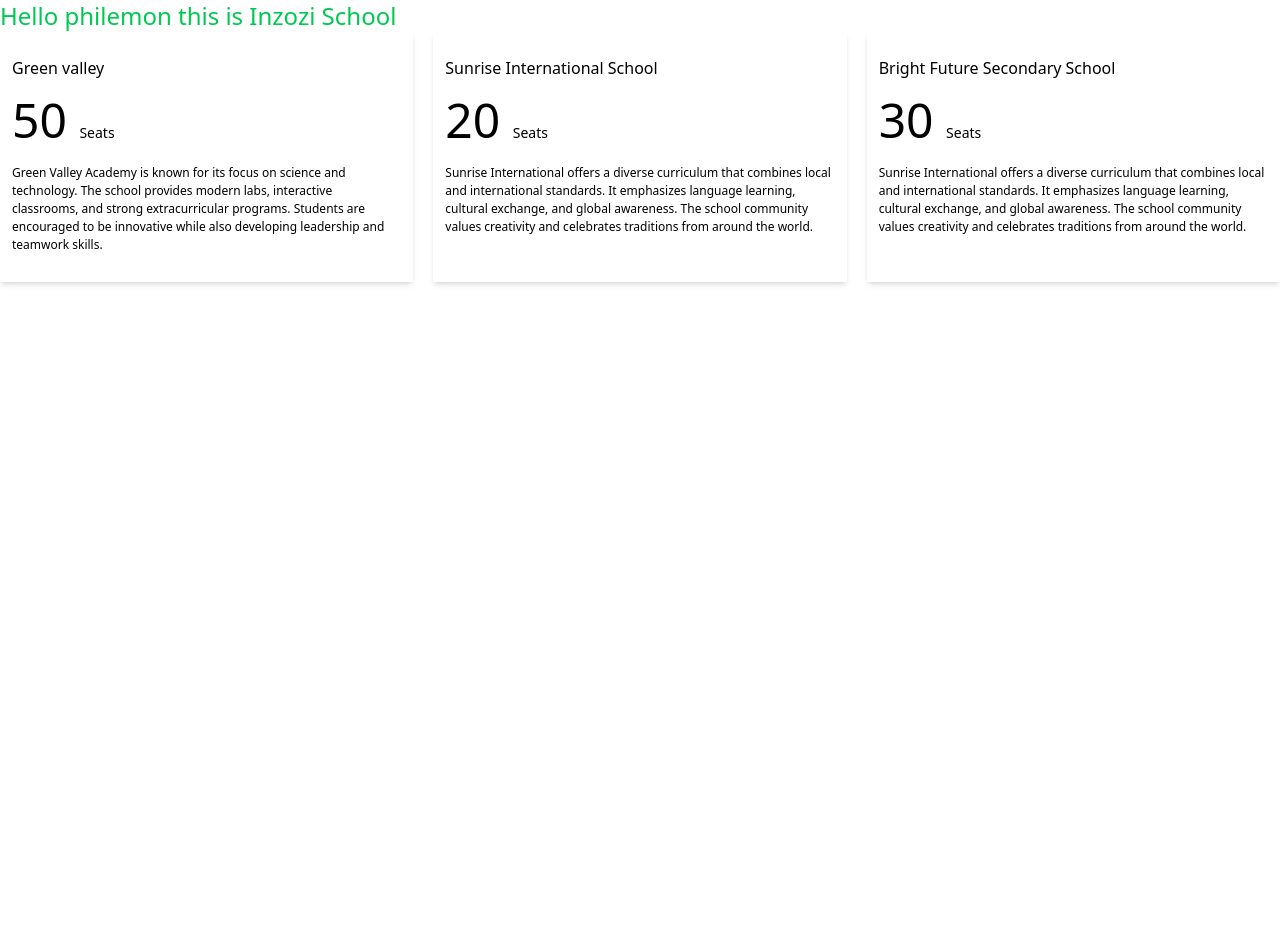
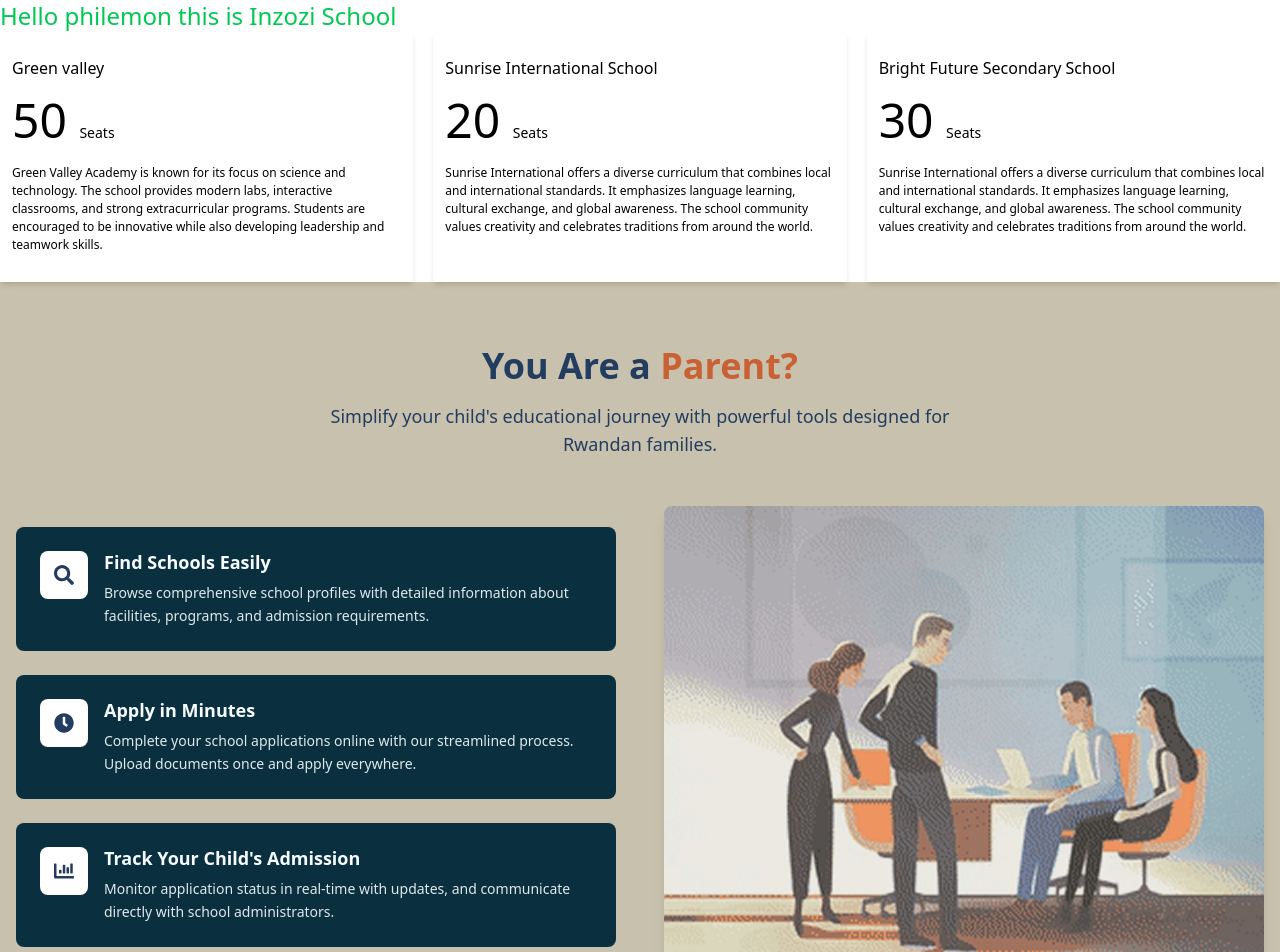
Before and after one commit to Solvit-Africa-Training-Center/InzoziSchool_Frontend, a React (Vite) app: page / in a window 1280 px wide. Shown: the top 952 px of the page. Before the commit the page ends 800 px from the top, so only its background shows below. Built offline with nearby package versions, Linux system fonts and the light colour scheme.

Commit message:
added parent section

```diff
--- a/src/App.tsx
+++ b/src/App.tsx
@@ -1,10 +1,12 @@
+import ParentSection from './Components/ParentSection';
 import Schools from './Components/Schools';
 
 function App() {
   return (
-    <div>
+    <>
       <Schools />
-    </div>
+      <ParentSection />
+    </>
   );
 }
 
--- /dev/null
+++ b/src/Components/FeatureCard.tsx
@@ -0,0 +1,72 @@
+// src/Components/FeatureCard.tsx
+import React from 'react';
+
+interface FeatureCardProps {
+  icon: React.ReactNode;
+  title: string;
+  description: string;
+  variant?: 'default' | 'light' | 'dark';
+  iconBgColor?: string;
+  iconTextColor?: string;
+  cardBgColor?: string;
+  textColor?: string;
+}
+
+const FeatureCard: React.FC<FeatureCardProps> = ({
+  icon,
+  title,
+  description,
+  variant = 'default',
+  iconBgColor,
+  iconTextColor,
+  cardBgColor,
+  textColor,
+}) => {
+  const getVariantClasses = () => {
+    switch (variant) {
+      case 'light':
+        return {
+          card: 'bg-white hover:bg-gray-50',
+          text: 'text-gray-800',
+          iconBg: 'bg-blue-100',
+          iconText: 'text-blue-600',
+        };
+      case 'dark':
+        return {
+          card: 'bg-gray-800 hover:bg-gray-700',
+          text: 'text-white',
+          iconBg: 'bg-white',
+          iconText: 'text-gray-800',
+        };
+      default:
+        return {
+          card: 'bg-[#0A303F] hover:bg-[#0A303F]/90',
+          text: 'text-[#F6FCFF]',
+          iconBg: 'bg-white',
+          iconText: 'text-[#223D60]',
+        };
+    }
+  };
+
+  const variantClasses = getVariantClasses();
+
+  return (
+    <div className={`${cardBgColor || variantClasses.card} p-6 rounded-lg flex items-start space-x-4 max-w-2xl transition-colors duration-200`}>
+      <div className={`flex-shrink-0 w-12 h-12 ${iconBgColor || variantClasses.iconBg} rounded-lg flex items-center justify-center`}>
+        <div className={`${iconTextColor || variantClasses.iconText}`}>
+          {icon}
+        </div>
+      </div>
+      <div className="flex-1">
+        <h3 className={`${textColor || variantClasses.text} font-semibold mb-2 text-lg leading-tight`}>
+          {title}
+        </h3>
+        <p className={`${textColor || variantClasses.text} text-sm opacity-90 leading-relaxed`}>
+          {description}
+        </p>
+      </div>
+    </div>
+  );
+};
+
+export default FeatureCard;
--- /dev/null
+++ b/src/Components/ParentSection.tsx
@@ -0,0 +1,77 @@
+import React from 'react';
+import { FaChartBar, FaSearch, FaClock } from 'react-icons/fa';
+import FeatureCard from './FeatureCard';
+
+const ParentSection: React.FC = () => {
+  const features = [
+    {
+      icon: <FaSearch className="w-5 h-5" />,
+      title: 'Find Schools Easily',
+      description: 'Browse comprehensive school profiles with detailed information about facilities, programs, and admission requirements.',
+    },
+    {
+      icon: <FaClock className="w-5 h-5" />,
+      title: 'Apply in Minutes',
+      description: 'Complete your school applications online with our streamlined process. Upload documents once and apply everywhere.',
+    },
+    {
+      icon: <FaChartBar className="w-5 h-5" />,
+      title: 'Track Your Child\'s Admission',
+      description: 'Monitor application status in real-time with updates, and communicate directly with school administrators.',
+    },
+  ];
+
+  return (
+    <section className="bg-[#C8C1AD] py-16 px-4">
+      <div className="max-w-7xl mx-auto">
+        <div className="text-center mb-12">
+          <h2 className="text-4xl font-bold mb-4">
+            <span className="text-[#223D60]">You Are a </span>
+            <span className="text-[#C96134]">Parent?</span>
+          </h2>
+          <p className="text-[#223D60] text-lg max-w-2xl mx-auto">
+            Simplify your child's educational journey with powerful tools designed for Rwandan families.
+          </p>
+        </div>
+
+        <div className="grid grid-cols-1 lg:grid-cols-2 gap-12 items-center">
+          <div className="space-y-6">
+            {features.map((feature, index) => (
+              <FeatureCard
+                key={index}
+                icon={feature.icon}
+                title={feature.title}
+                description={feature.description}
+                variant="default"
+              />
+            ))}
+          </div>
+
+          <div className="relative">
+            <img
+              src="/images/student.png"
+              alt="Professional consultation scene showing parents meeting with school administrators"
+              className="w-full h-full object-cover rounded-lg shadow-lg"
+            />
+          </div>
+        </div>
+
+        <div className="text-center mt-12">
+          <div className="bg-[rgb(212,209,200)] bg-opacity-70 rounded-xl p-8 w-full mx-auto backdrop-blur-sm">
+            <h3 className="text-[#223D60] text-xl font-semibold mb-2">
+              Join thousands of families already using Inzozi
+            </h3>
+            <p className="text-[#223D60] mb-6">
+              Make informed decisions about your child's education with comprehensive school data and seamless application management.
+            </p>
+            <button className="bg-gradient-to-r from-[#C35B2D] to-[#E69500] hover:from-[#E69500] hover:to-[#E69500] text-white px-8 py-3 rounded-lg font-semibold transition-all duration-200 hover:shadow-lg transform hover:scale-105 active:scale-95">
+              Continue As a Parent
+            </button>
+          </div>
+        </div>
+      </div>
+    </section>
+  );
+};
+
+export default ParentSection;
```
Also changed, not shown: public/images/student.png (added).
